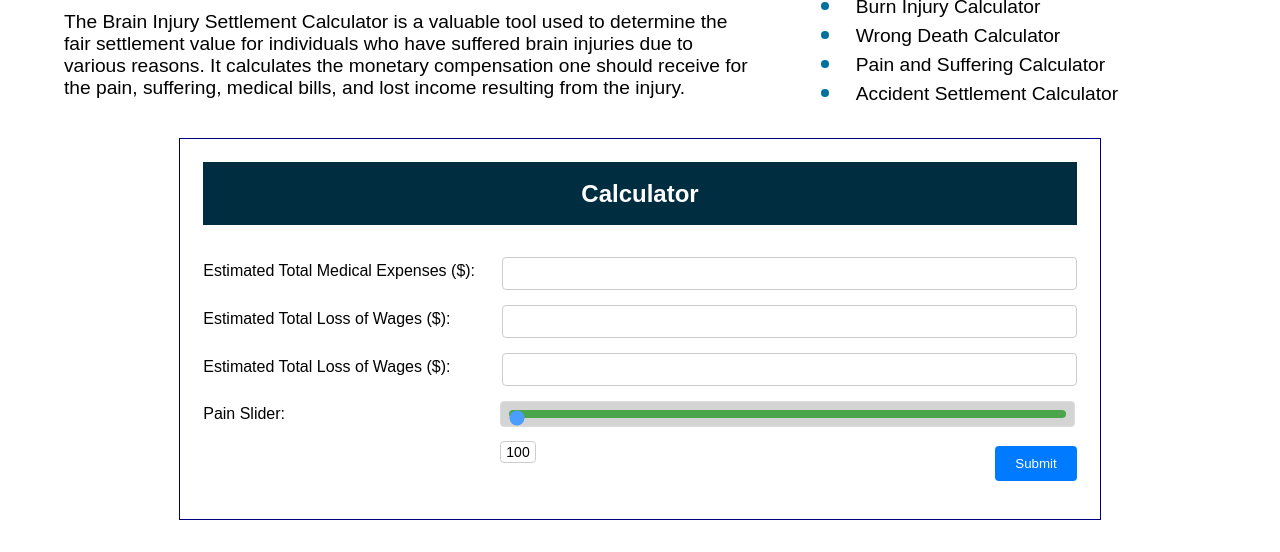
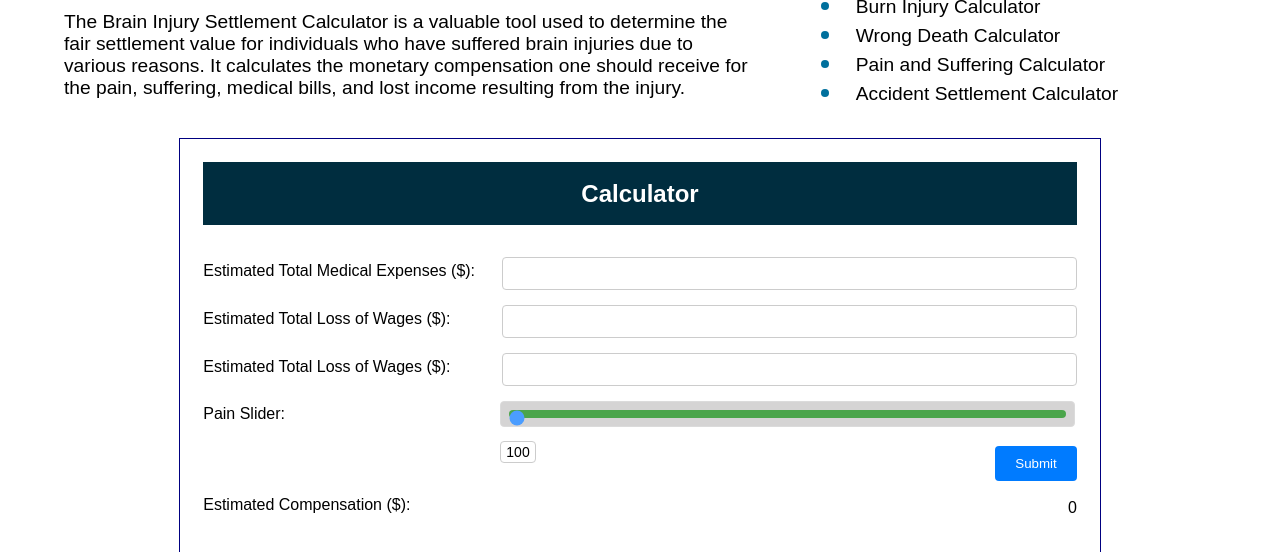
Before and after one commit to block-firm/estimated-value-form, a plain HTML site: page index.html in a window 1280 px wide. Shown: the part 162-714 px from the top of the page. Drawn offline with Linux system fonts and the light colour scheme.

Commit message:
Update index.html
adding output section

```diff
--- a/index.html
+++ b/index.html
@@ -64,6 +64,10 @@
             <div class="form-row submit-row">
                 <input type="submit" value="Submit">
             </div>
+            <div class="form-row output-value-cont">
+                <label for="output-value">Estimated Compensation ($):</label>
+                <span id="output-value">0</span>
+            </div>
         </div>
     </main>
 <script  src="index.js"></script>
```
